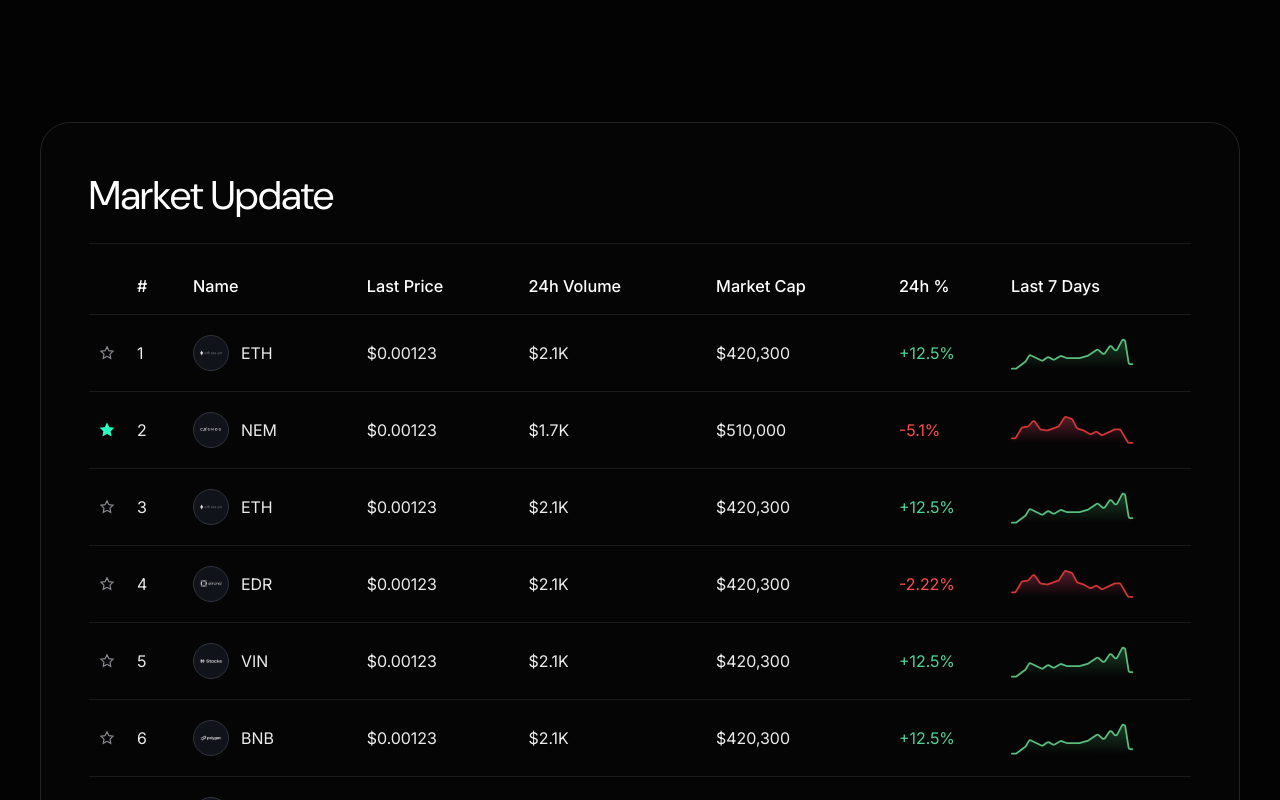
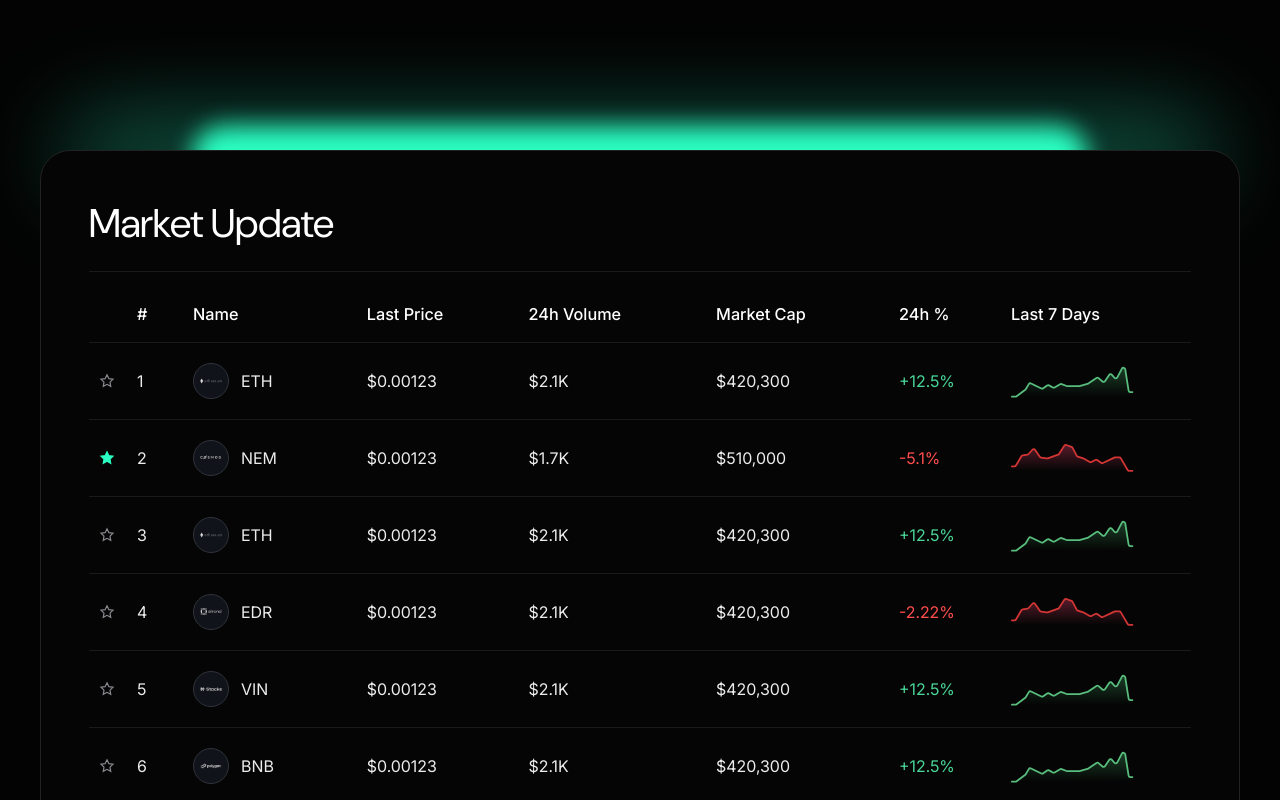
Before and after one commit to backbencherstudio/taylornia_money_flare_Vuejs, a Nuxt app: page / in a window 1280 px wide. Shown: the part 4160-4960 px from the top of the page. Built offline with nearby package versions, Linux system fonts and the light colour scheme.

Commit message:
Table completed

```diff
--- a/app/components/MarketUpdate/MarketUpdate.vue
+++ b/app/components/MarketUpdate/MarketUpdate.vue
@@ -110,8 +110,14 @@ const rowCellClass = (row: MarketRow, index: number) => {
 </script>
 
 <template>
-  <section class="">
-    <div class="mx-auto max-w-7xl px-6 xl:px-10">
+  <section class="relative">
+    <!-- decoration -->
+    <div
+      class="h-16 max-w-6xl mx-auto bg-[#2BFFC366] rounded-full blur-[46px] relative z-20 -mb-15"
+    />
+    <div class="h-16 max-w-4xl mx-auto bg-[#2bffc3] rounded-full -mb-10 blur-md" />
+    <!-- decoration -->
+    <div class="mx-auto max-w-7xl px-6 xl:px-10 relative z-30">
       <div
         class="rounded-[30px] border border-[#222222] bg-[#050505] p-6 sm:p-8 lg:p-10 xl:p-12"
       >
```
